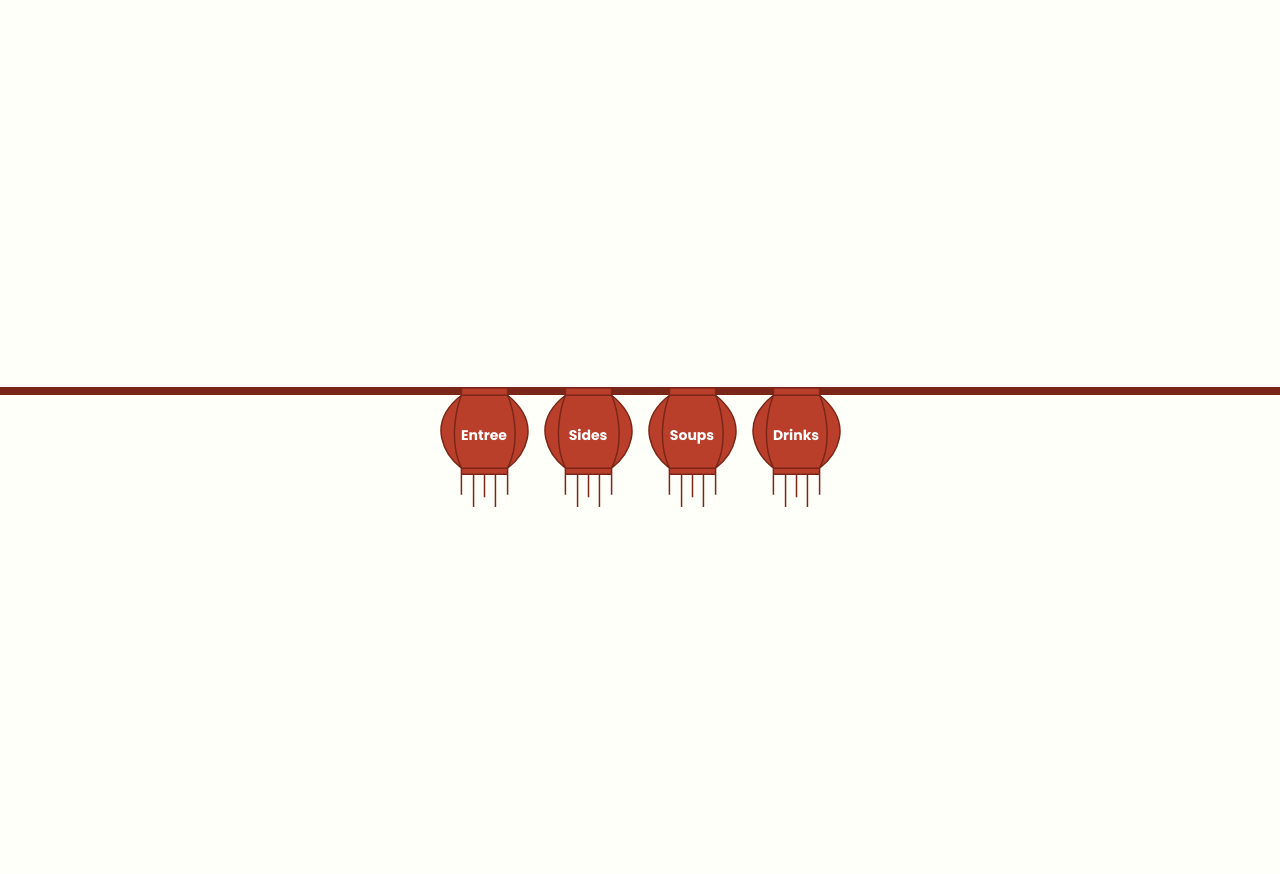
After one commit to OliviaKnestaut/2501-idm216-blueprints, a PHP site: page /components/menu-bar.html in a window 1280 px wide. The commit adds this page. Run offline with PHP 8.4, Linux system fonts and the light colour scheme.

Commit message:
microinteraction: menu bar

```diff
--- /dev/null
+++ b/components/menu-bar.html
@@ -0,0 +1,51 @@
+<!DOCTYPE html>
+<html lang="en">
+<head>
+    <meta charset="UTF-8">
+    <meta name="viewport" content="width=device-width, initial-scale=1.0">
+    <title>Document</title>
+    <link rel="stylesheet" href="../css/components/menu-bar.css">
+    <link rel="stylesheet" href="../css/alpha/main_styles.css">
+</head>
+<body>
+    <div class="lantern-wrapper">
+        <div class="hanging-bar"></div> <!-- Red bar above the lanterns -->
+
+        <div class="lantern-group">
+            <!-- Entree -->
+            <div class="lantern-category entree">
+                <div class="lantern-container" onclick="toggleLight(this)">
+                    <div class="lantern-text">Entree</div>
+                    <img src="../images/menu-bar/off-lantern.svg" class="lantern">
+                </div>
+            </div>
+
+            <!-- Sides -->
+            <div class="lantern-category sides">
+                <div class="lantern-container" onclick="toggleLight(this)">
+                    <div class="lantern-text">Sides</div>
+                    <img src="../images/menu-bar/off-lantern.svg" class="lantern">
+                </div>
+            </div>
+
+            <!-- Soups -->
+            <div class="lantern-category soups">
+                <div class="lantern-container" onclick="toggleLight(this)">
+                    <div class="lantern-text">Soups</div>
+                    <img src="../images/menu-bar/off-lantern.svg" class="lantern">
+                </div>
+            </div>
+
+            <!-- Drinks -->
+            <div class="lantern-category drinks">
+                <div class="lantern-container" onclick="toggleLight(this)">
+                    <div class="lantern-text">Drinks</div>
+                    <img src="../images/menu-bar/off-lantern.svg" class="lantern">
+                </div>
+            </div>
+        </div>
+
+
+    <script src="../js/components/menu-bar.js"></script>
+</body>
+</html>
--- a/css/alpha/main_styles.css
+++ b/css/alpha/main_styles.css
@@ -21,6 +21,7 @@ html{
     --light-blue: #C9DEEA !important;
     --orangey: #E36D5A !important;
     --light-grey: #B1B1B1 !important;
+    --dark-red: #7A2618 !important;
 
     --Poppins: 'Poppins', Arial, sans-serif ;
     --Reem-Kufi-Ink: 'Reem-Kufi-Ink', Arial, sans-serif ;
--- /dev/null
+++ b/css/components/menu-bar.css
@@ -0,0 +1,59 @@
+* {
+    box-sizing: border-box;
+}
+
+.lantern-wrapper {
+    display: flex;
+    flex-direction: column;
+    align-items: center;
+    justify-content: center;
+    position: relative;
+}
+
+.hanging-bar {
+    width: 100vw;
+    height: 7.5px;
+    background-color: var(--dark-red);
+    position: absolute;
+    top: 20px;
+}
+
+.lantern-group {
+    display: flex;
+    gap: 15px;
+    margin-top: 20px;
+}
+
+
+.lantern-container {
+    position: relative;
+    width: 89px;
+    height: 120px;
+    cursor: pointer;
+}
+
+.lantern-text {
+    position: absolute;
+    top: 40%;
+    left: 50%;
+    transform: translate(-50%, -50%);
+    font-size: 14px;
+    font-weight: bold;
+    color: white;
+    text-align: center;
+    z-index: 2;
+}
+
+
+.light {
+    position: absolute;
+    top: 40%;
+    left: 50%;
+    transform: translate(-50%, -50%);
+    opacity: 0;
+    transition: opacity 0.3s ease-in-out;
+}
+
+.light.show {
+    opacity: 1;
+}
--- /dev/null
+++ b/js/components/menu-bar.js
@@ -0,0 +1,36 @@
+let activeLight = null;
+let activeContainer = null;
+
+function toggleLight(container) {
+    if (activeContainer === container) return;
+
+    // Reset  text color of previously active lantern
+    if (activeContainer) {
+        let prevText = activeContainer.querySelector('.lantern-text');
+        if (prevText) {
+            prevText.style.color = 'white';
+        }
+    }
+
+    // Create and show the light on selected lantern
+    if (activeLight) {
+        activeLight.remove();
+        activeLight = null;
+    }
+
+    let light = document.createElement("img");
+    light.src = "../images/menu-bar/light.svg";
+    light.classList.add("light");
+    container.appendChild(light);
+
+    requestAnimationFrame(() => light.classList.add("show"));
+
+    // Change text color of selected lantern
+    let text = container.querySelector('.lantern-text');
+    if (text) {
+        text.style.color = '#7A2618';
+    }
+
+    activeLight = light;
+    activeContainer = container;
+}
```
Also changed, not shown: components.php (added, +19 -0 lines), images/menu-bar/light.svg (added), images/menu-bar/off-lantern.svg (added), images/nav-bar/home.svg (added), images/nav-bar/menu.svg (added), images/nav-bar/profile.svg (added), images/nav-bar/rewards.svg (added).
